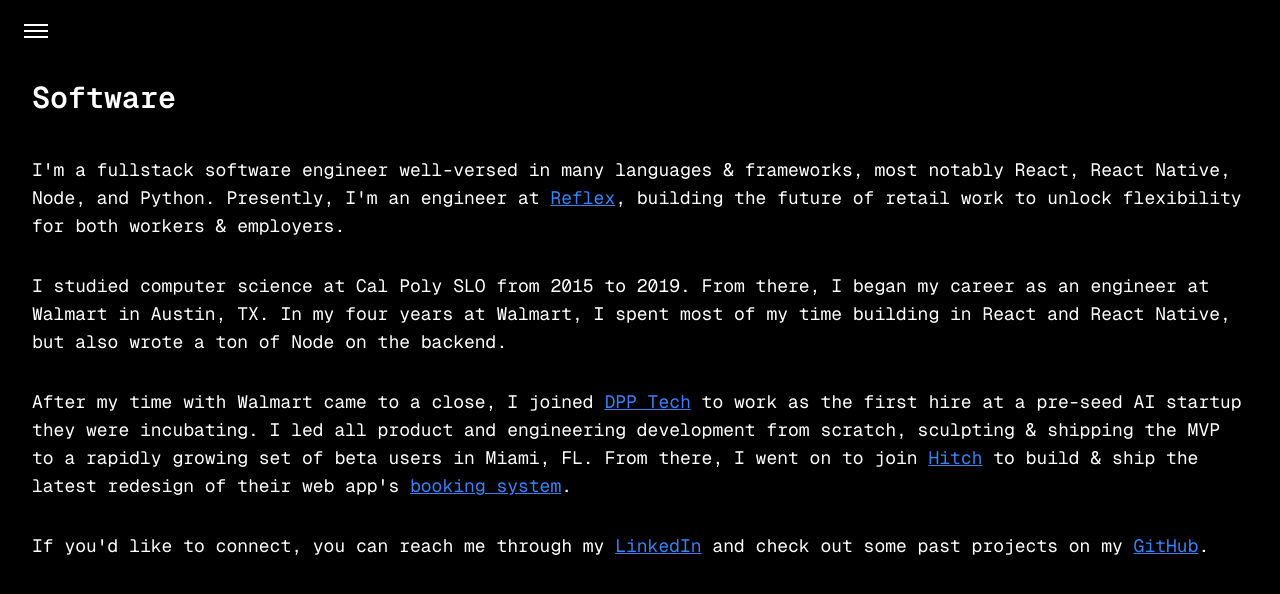
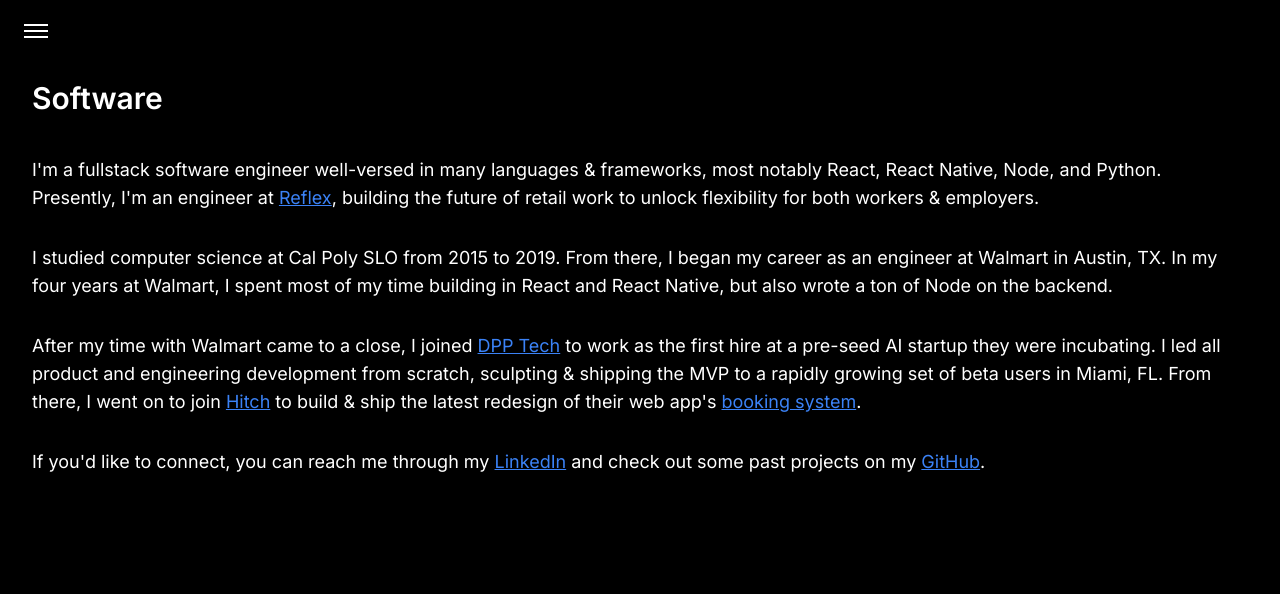
Before and after one commit to hanskamin/website, a Next.js app: page /software in a window 1280 px wide. Shown: the top 594 px of the page. Built offline with nearby package versions, Linux system fonts and the light colour scheme.

Commit message:
fonts: swap Geist for Inter + Raleway

```diff
--- a/app/layout.tsx
+++ b/app/layout.tsx
@@ -1,21 +1,25 @@
 import type { Metadata } from "next";
-import { Geist, Geist_Mono } from "next/font/google";
+import { Inter, Raleway } from "next/font/google";
 import "./globals.css";
 import clsx from "clsx";
 
-const geistSans = Geist({
-  variable: "--font-geist-sans",
+const inter = Inter({
+  variable: "--font-sans",
   subsets: ["latin"],
+  weight: ["300", "400", "600"],
+  display: "swap",
 });
 
-const geistMono = Geist_Mono({
-  variable: "--font-geist-mono",
+const raleway = Raleway({
+  variable: "--font-display",
   subsets: ["latin"],
+  weight: ["400"],
+  display: "swap",
 });
 
 export const metadata: Metadata = {
   title: "Hans Kamin",
-  description: "Generated by create next app",
+  description: "Musician, tennis player, developer based in New York.",
 };
 
 export default function RootLayout({
@@ -27,7 +31,9 @@ export default function RootLayout({
     <html lang="en">
       <body
         className={clsx(
-          `${geistSans.variable} ${geistMono.variable} antialiased`,
+          inter.variable,
+          raleway.variable,
+          "font-sans bg-midnight text-frost min-h-screen antialiased",
         )}
       >
         {children}
```
